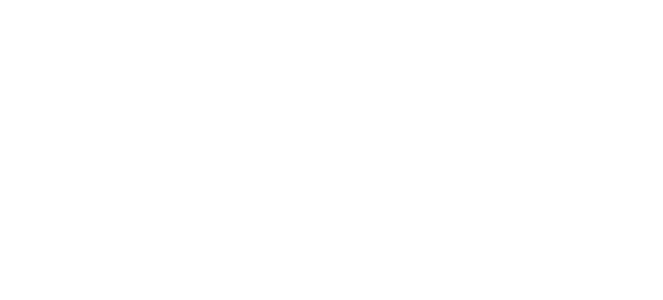
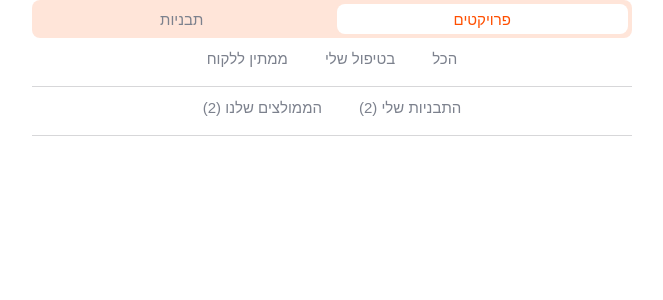
Before and after one commit to Stepby-Binyamin/Stepby-client, a React (Create React App) app: page /projects in a window 1280 px wide. Shown: the top 300 px of the page, without its empty margins (308-971 px from the left). Built offline with nearby package versions, Linux system fonts and the light colour scheme; a web font is replaced by a local one.

Commit message:
Styling NavLink component

```diff
--- a/src/components/common/NavLink/style.module.css
+++ b/src/components/common/NavLink/style.module.css
@@ -3,11 +3,11 @@ display: flex;
 flex-direction: row;
 justify-content: center;
 align-items: center;
-padding: 2px 4px 2px 4px;
 gap: 9px;
 height: 38px;
 background: var(--orange15-color);
 border-radius: 8px;
+padding: 4px;
 }
 
 .main > a{
@@ -15,7 +15,7 @@ border-radius: 8px;
     align-items: center;
     justify-content: center;
     width: 50%;
-    height: 90%;
+    height: 100%;
     font-size: 15px;
     color: var( --grey2-color);
     cursor: pointer;
--- a/src/routes/Test.jsx
+++ b/src/routes/Test.jsx
@@ -29,6 +29,8 @@ export const Test = () => {
          <Route path='/bezalel' element={<Bezalel />} />
          <Route path='/eldad' element={<Eldad />} />
          <Route path='/yael' element={<Yael />} />
+         <Route path='/templates' element={<Oriya />} />
+         <Route path='/projects' element={<Oriya />} />
          <Route path='*' element={<></>} />
       </Routes>
    )
```
